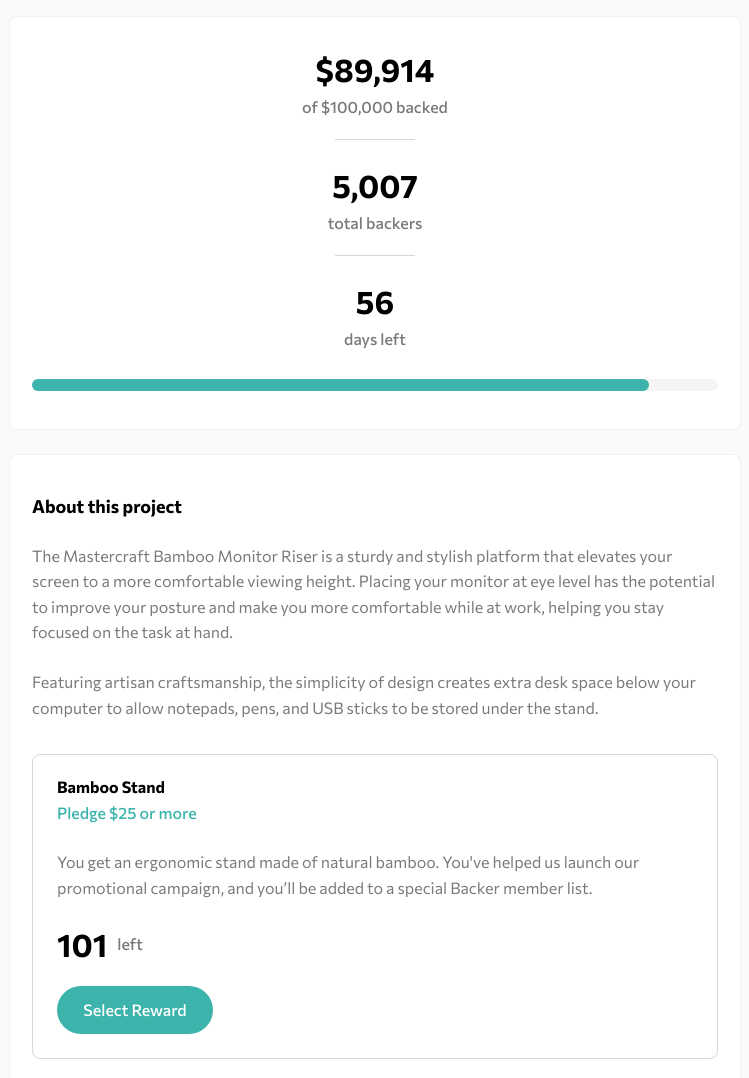
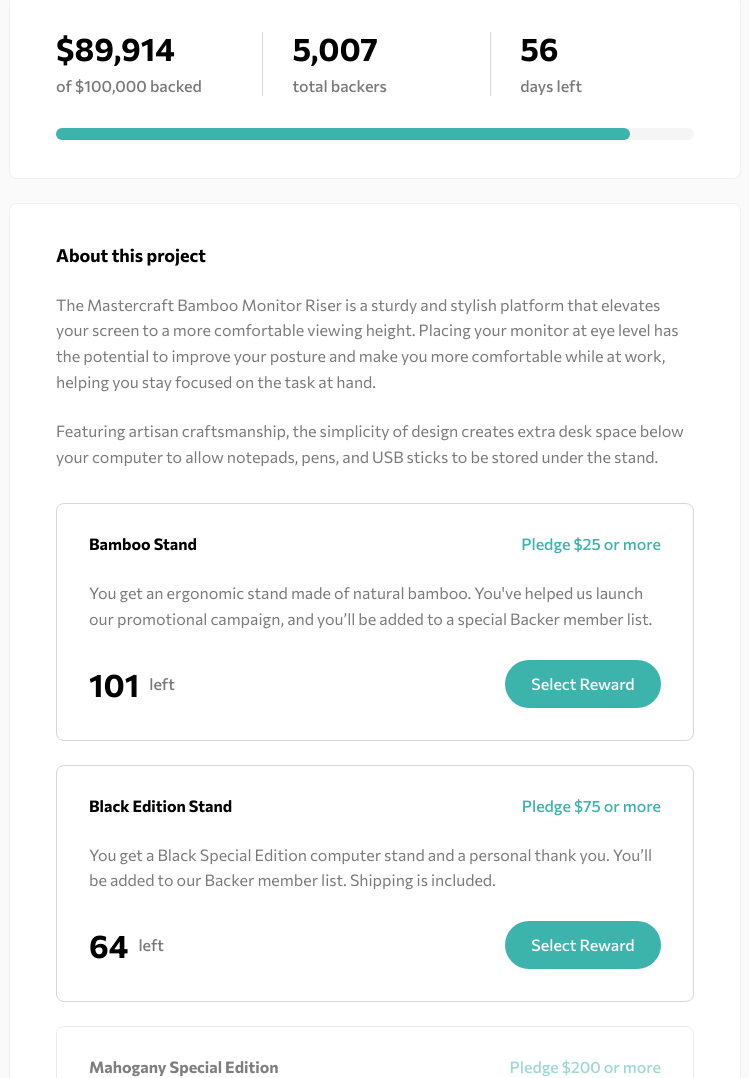
Before and after one commit to lucasweidas/crowdfunding-product-page-main, a website: page index.html in a window 1280 px wide. Shown: the part 514-1592 px from the top of the page, without its empty margins (265-1014 px from the left). Drawn offline with Linux system fonts and the light colour scheme.

Commit message:
css: medium size update

```diff
--- a/app/scss/base/_typography.scss
+++ b/app/scss/base/_typography.scss
@@ -4,7 +4,7 @@
   --font-commissioner: 'Commissioner', sans-serif;
   --font-size-1: 0.938rem;
   --font-size-2: 1.125rem;
-  --font-size-3: 1.25rem;
+  --font-size-3: 1.375rem;
   --font-size-4: 1.5rem;
   --font-size-5: 2rem;
   --font-size-6: 2.5rem;
@@ -15,7 +15,7 @@
   @include breakpoint(medium) {
     --font-size-1: 1rem;
     --font-size-2: 1.125rem;
-    --font-size-3: 1.25rem;
+    --font-size-3: 1.375rem;
     --font-size-4: 1.5rem;
     --font-size-5: 2rem;
     --font-size-6: 2.5rem;
@@ -33,9 +33,9 @@
 
   &--h1 {
     @extend .heading;
-    max-width: 12rem;
     margin-block-end: rem(18);
     font-size: var(--font-size-3);
+    font-size: 1.375rem;
     line-height: 1.15;
   }
 
--- a/app/scss/components/_modal.scss
+++ b/app/scss/components/_modal.scss
@@ -34,8 +34,10 @@
     overflow-y: scroll;
 
     .section {
+      max-width: rem(540);
       align-items: center;
       padding-block-start: 2rem;
+      text-align: center;
     }
 
     .heading--h2 {
--- a/app/scss/components/_section.scss
+++ b/app/scss/components/_section.scss
@@ -15,6 +15,10 @@
   border-radius: var(--radius-1);
   padding-inline: var(--section-padding-inline);
   padding-block-end: var(--section-padding-block-end);
+
+  @include breakpoint(medium) {
+    --section-padding-inline: clamp(2rem, 4vw, 2.875rem);
+  }
 
   &--intro {
     --section-padding-block-start: 3.25rem;
@@ -35,11 +39,10 @@
 
   &--stats {
     --section-padding-block-start: 2.25rem;
-    --section-row-gap: 0.5rem;
     @extend .section;
 
     align-items: center;
-    row-gap: var(--section-row-gap);
+    row-gap: rem(34);
     padding-block-start: var(--section-padding-block-start);
 
     #{$section}__bar {
--- a/app/scss/components/_stats.scss
+++ b/app/scss/components/_stats.scss
@@ -7,22 +7,39 @@
     --stats-row-gap: 0.875rem;
     @extend .stats;
 
+    flex-basis: 100%;
     flex-direction: column;
     align-items: center;
     row-gap: var(--stats-row-gap);
-    padding-block-end: rem(24);
+
+    @include breakpoint(medium) {
+      align-items: flex-start;
+    }
 
     .section--stats &:nth-of-type(n + 2) {
       position: relative;
       padding-block-start: rem(30);
 
+      @include breakpoint(medium) {
+        padding-block-start: 0;
+        padding-inline-start: rem(30);
+      }
+
       &::before {
         content: '';
+        width: rem(80);
         display: block;
         position: absolute;
-        width: rem(80);
+        top: 0;
         border-block-start: var(--border-1);
-        top: 0;
+
+        @include breakpoint(medium) {
+          width: auto;
+          height: rem(64);
+          left: 0;
+          border-block-start: 0;
+          border-inline-start: var(--border-1);
+        }
       }
     }
   }
@@ -34,12 +51,22 @@
 
     .modal--selection & {
       margin-block-end: 1.5rem;
+
+      @include breakpoint(medium) {
+        margin-block-end: 0;
+      }
     }
   }
 
   &__number {
     font-size: var(--font-size-5);
     font-weight: var(--font-weight-7);
+
+    .modal--selection & {
+      @include breakpoint(medium) {
+        font-size: var(--font-size-3);
+      }
+    }
   }
 
   &__text {
--- a/app/scss/components/_wrapper.scss
+++ b/app/scss/components/_wrapper.scss
@@ -10,44 +10,86 @@
     column-gap: rem(8);
   }
 
+  &--column {
+    width: 100%;
+    display: flex;
+    flex-direction: column;
+    gap: rem(24);
+
+    @include breakpoint(medium) {
+      flex-direction: row;
+    }
+  }
+
   &--label {
     @extend .wrapper;
     flex-direction: column;
-    row-gap: rem(10);
+    gap: rem(10) rem(18);
+
+    @include breakpoint(medium) {
+      flex-direction: row;
+      justify-content: space-between;
+    }
   }
 
   &--select {
     @extend .wrapper;
+    grid-area: select;
     flex-direction: column;
     row-gap: rem(26);
     padding-block-start: rem(4);
+
+    @include breakpoint(medium) {
+      flex-direction: row;
+      justify-content: space-between;
+    }
   }
 
   &--reward {
     --wrapper-padding: 1.5rem;
+
     display: grid;
     grid-template-areas:
       'input'
       'paragraph'
-      'stats'
-      'enter';
+      'select';
     padding: var(--wrapper-padding);
     border: var(--border-1);
     border-radius: var(--radius-1);
 
+    @include breakpoint(medium) {
+      --wrapper-padding: 2rem;
+    }
+
     .modal--selection & {
       --wrapper-padding: 1.5rem 1.5rem 0;
+
+      grid-template-areas:
+      'input'
+      'paragraph'
+      'stats'
+      'grow';
+
+      @include breakpoint(medium) {
+        --wrapper-padding: 2rem 2rem 0;
+
+        grid-template-areas:
+          'input stats'
+          'paragraph paragraph'
+          'grow grow';
+        grid-template-columns: 1fr auto;
+      }
+    }
+
+    .modal--selection .reward__item:first-of-type > & {
+      grid-template-areas:
+        'input'
+        'paragraph'
+        'grow';
     }
 
     .reward__item.active & {
       border-color: var(--color-cyan-6);
-    }
-
-    .reward__item:first-of-type > & {
-      grid-template-areas:
-        'input'
-        'paragraph'
-        'enter';
     }
 
     .wrapper--input {
@@ -63,8 +105,8 @@
       grid-area: stats;
     }
 
-    .wrapper--enter {
-      grid-area: enter;
+    .wrapper--grow {
+      grid-area: grow;
     }
   }
 
@@ -123,11 +165,16 @@
   }
 
   &--grow {
-    width: calc(100% + 3rem);
+    --grow-width-plus: 3rem;
+    width: calc(100% + var(--grow-width-plus));
     max-height: 0;
     overflow: hidden;
-    margin-inline-start: -1.5rem;
+    margin-inline-start: calc(var(--grow-width-plus) / 2 * -1);
     transition: max-height var(--duration-2) ease-in-out;
+
+    @include breakpoint(medium) {
+      --grow-width-plus: 4rem;
+    }
   }
 
   &--enter {
@@ -136,11 +183,11 @@
     align-items: center;
     justify-content: center;
     position: relative;
-    padding: 0 1.5rem 1.5rem;
+    padding: 0 calc(var(--grow-width-plus) / 2) calc(var(--grow-width-plus) / 2);
 
     &::before {
       content: '';
-      width: calc(100% + 3rem);
+      width: calc(100% + var(--grow-width-plus));
       display: block;
       position: absolute;
       top: 0;
--- a/index.html
+++ b/index.html
@@ -171,7 +171,7 @@
           <div class="reward" id="discover">
             <ol class="reward__list">
               <li class="reward__item" data-reward-banner="1">
-                <div class="wrapper--reward">
+                <section class="wrapper--reward">
                   <div class="wrapper--label">
                     <h3 class="heading--h3">Bamboo Stand</h3>
                     <span class="reward__values">Pledge $25 or more</span>
@@ -187,10 +187,10 @@
                     </div>
                     <button class="button--select" data-button-select="1" aria-controls="modal-selection" aria-haspopup="dialog">Select Reward</button>
                   </div>
-                </div>
+                </section>
               </li>
               <li class="reward__item" data-reward-banner="2">
-                <div class="wrapper--reward">
+                <section class="wrapper--reward">
                   <div class="wrapper--label">
                     <h3 class="heading--h3">Black Edition Stand</h3>
                     <span class="reward__values">Pledge $75 or more</span>
@@ -205,10 +205,10 @@
                     </div>
                     <button class="button--select" data-button-select="2" aria-controls="modal-selection" aria-haspopup="dialog">Select Reward</button>
                   </div>
-                </div>
+                </section>
               </li>
               <li class="reward__item" data-reward-banner="3">
-                <div class="wrapper--reward">
+                <section class="wrapper--reward">
                   <div class="wrapper--label">
                     <h3 class="heading--h3">Mahogany Special Edition</h3>
                     <span class="reward__values">Pledge $200 or more</span>
@@ -224,7 +224,7 @@
                     </div>
                     <button class="button--select" data-button-select="3" aria-controls="modal-selection" aria-haspopup="dialog">Select Reward</button>
                   </div>
-                </div>
+                </section>
               </li>
             </ol>
           </div>
@@ -252,7 +252,7 @@
               <div class="reward">
                 <ol class="reward__list">
                   <li class="reward__item" data-reward-item="0">
-                    <div class="wrapper--reward">
+                    <section class="wrapper--reward">
                       <label class="wrapper--input">
                         <input class="input--radio" data-reward-radio type="radio" name="form-radio" id="form-radio-0" />
                         <span class="custom--radio" aria-hidden="true"></span>
@@ -279,10 +279,10 @@
                           </span>
                         </div>
                       </div>
-                    </div>
+                    </section>
                   </li>
                   <li class="reward__item" data-reward-item="1">
-                    <div class="wrapper--reward">
+                    <section class="wrapper--reward">
                       <label class="wrapper--input">
                         <input class="input--radio" data-reward-radio type="radio" name="form-radio" id="form-radio-1" />
                         <span class="custom--radio" aria-hidden="true"></span>
@@ -314,10 +314,10 @@
                           </span>
                         </div>
                       </div>
-                    </div>
+                    </section>
                   </li>
                   <li class="reward__item" data-reward-item="2">
-                    <div class="wrapper--reward">
+                    <section class="wrapper--reward">
                       <label class="wrapper--input">
                         <input class="input--radio" data-reward-radio type="radio" name="form-radio" id="form-radio-2" />
                         <span class="custom--radio" aria-hidden="true"></span>
@@ -349,10 +349,10 @@
                           </span>
                         </div>
                       </div>
-                    </div>
+                    </section>
                   </li>
                   <li class="reward__item" data-reward-item="3">
-                    <div class="wrapper--reward">
+                    <section class="wrapper--reward">
                       <label class="wrapper--input">
                         <input class="input--radio" data-reward-radio type="radio" name="form-radio" id="form-radio-3" />
                         <span class="custom--radio" aria-hidden="true"></span>
@@ -384,7 +384,7 @@
                           </span>
                         </div>
                       </div>
-                    </div>
+                    </section>
                   </li>
                 </ol>
               </div>
```
Also changed, not shown: dist/css/main.css, 1 other file.
